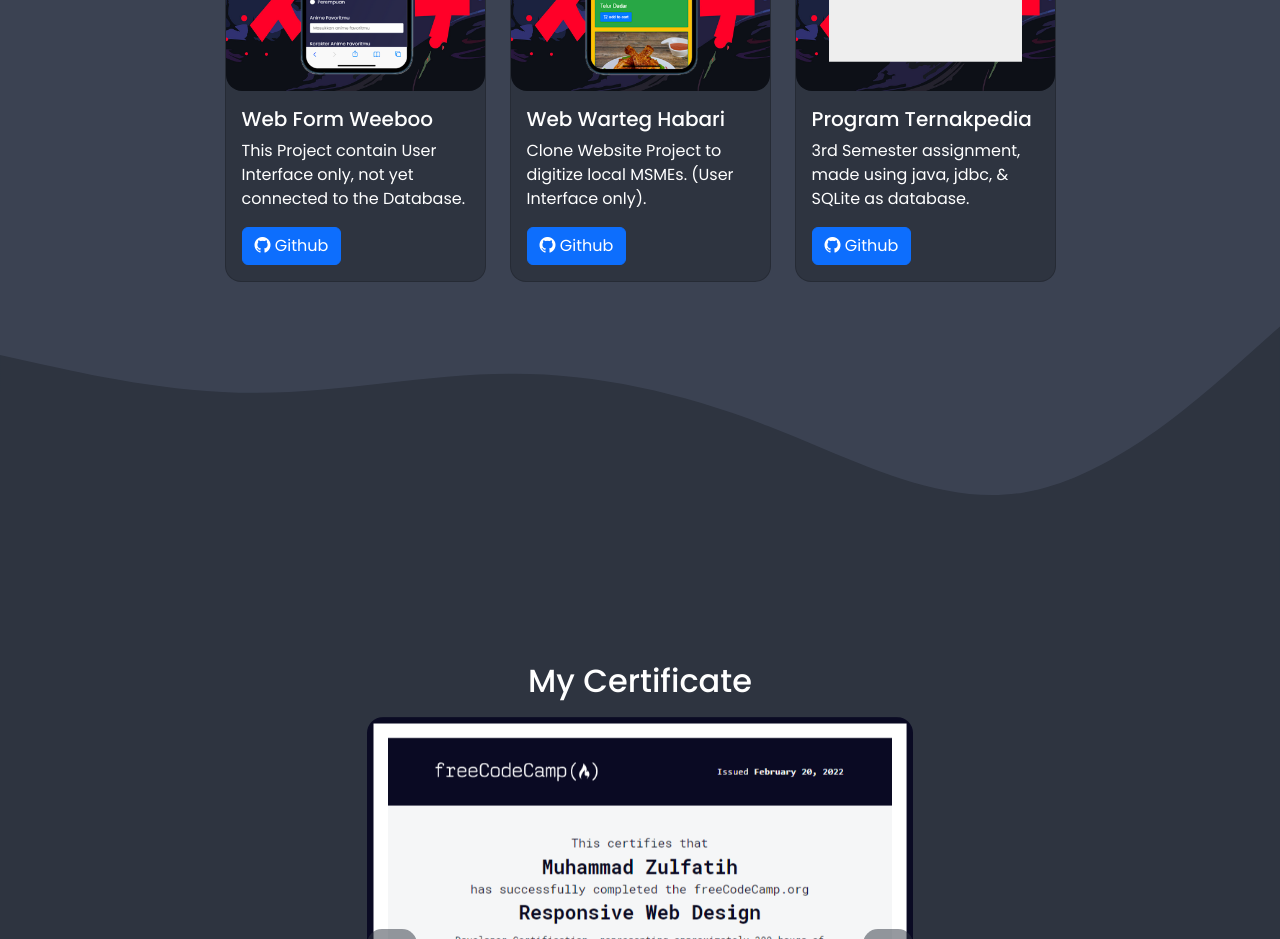
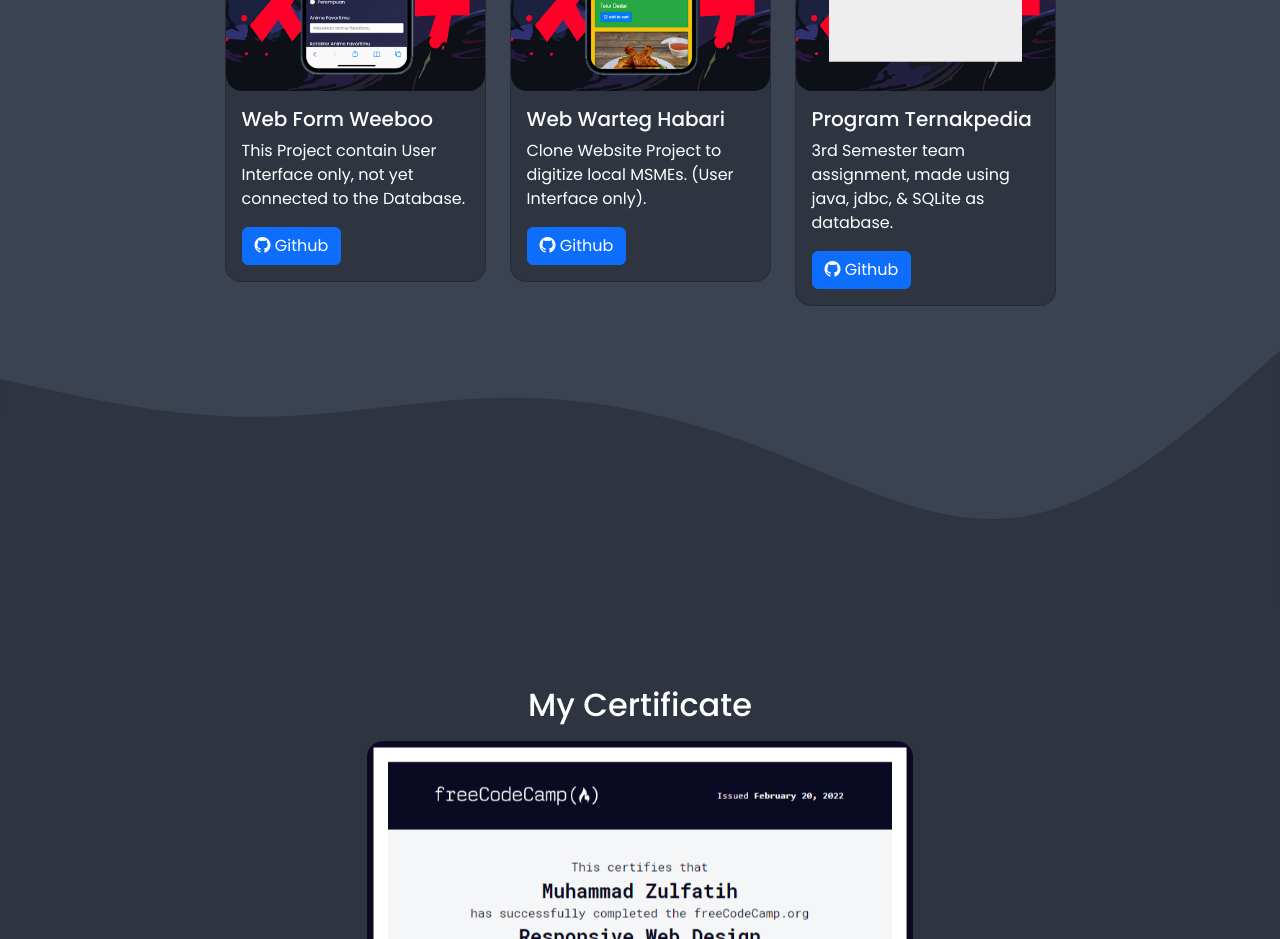
Before and after one commit to Zulfatih/Zulfatih.github.io, a plain HTML site: page index.html in a window 1280 px wide. Shown: the part 1080-2019 px from the top of the page. Drawn offline with nearby package versions, Linux system fonts and the light colour scheme.

Commit message:
update caption projects

```diff
--- a/index.html
+++ b/index.html
@@ -126,7 +126,7 @@
               <img src="../assets/myproject/33.png" class="card-img-top rounded-4" alt="Project Wibu">
               <div class="card-body">
                 <h5 class="card-title">Program Ternakpedia</h5>
-                <p class="card-text">3rd Semester assignment, made using java, jdbc, & SQLite as database.</p>
+                <p class="card-text">3rd Semester team assignment, made using java, jdbc, & SQLite as database.</p>
                 <a href="https://github.com/Zulfatih/program-Ternakpedia" target="_blank" class="btn btn-primary"><i class="bi bi-github"></i> Github</a>
               </div>
             </div>
```
